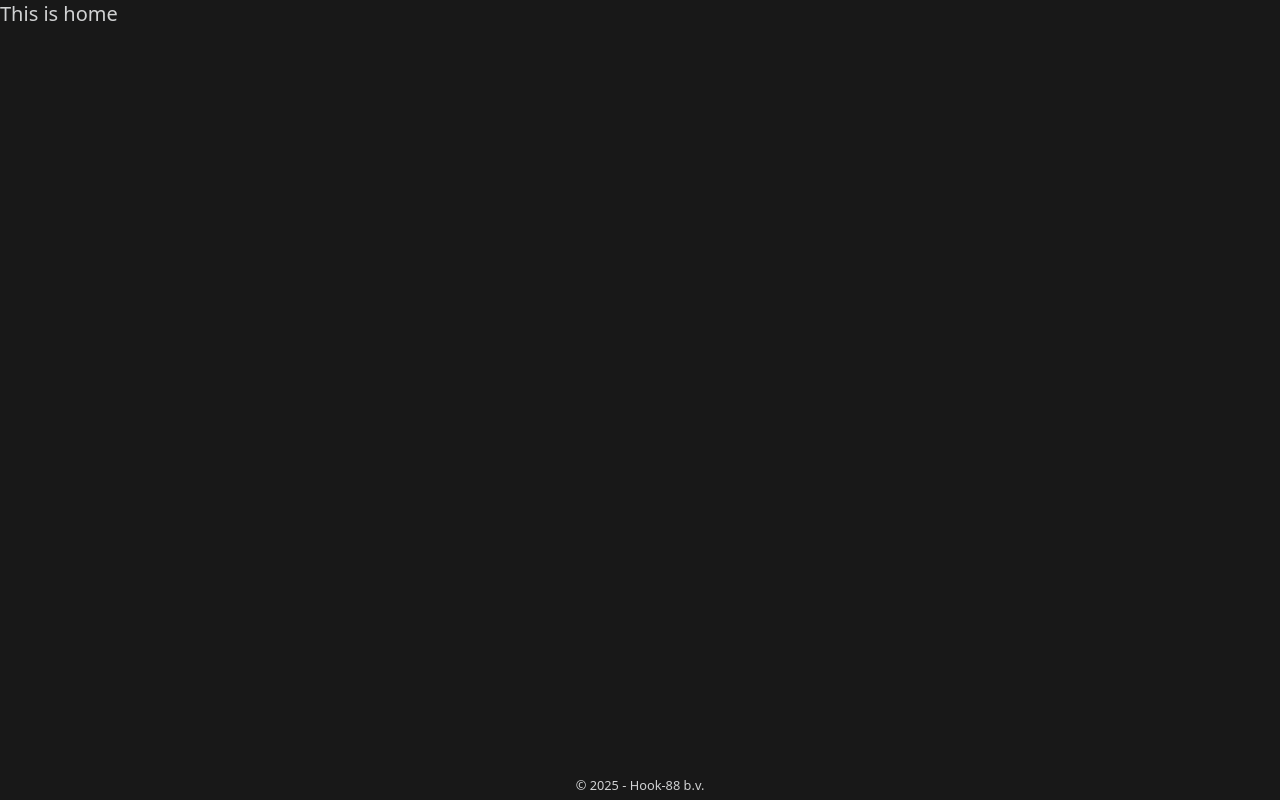
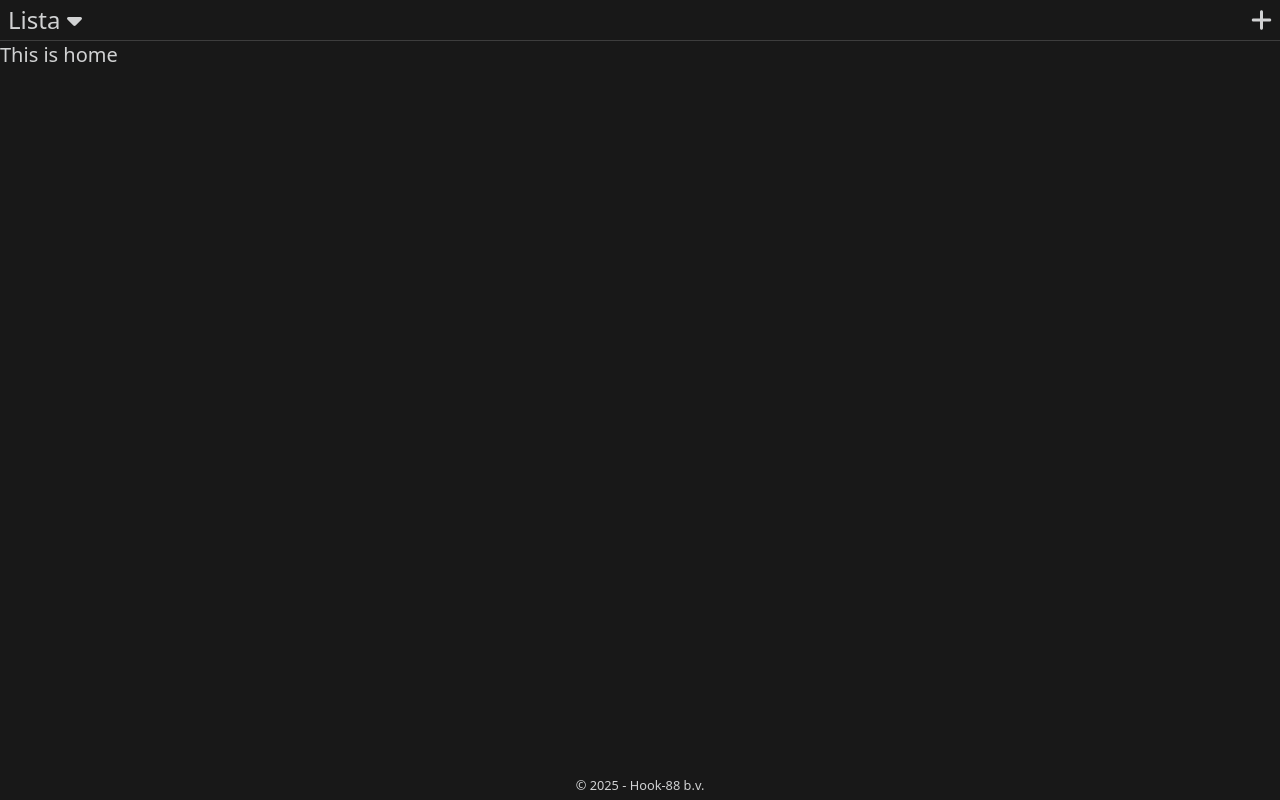
Before and after one commit to Hook-88/lista-de-shopping, a Vue app: page / in a window 1280 px wide. Built offline with nearby package versions, Linux system fonts and the light colour scheme; the HTML template or start-up script is replaced by a standard one.

Commit message:
add main nav markup and styles

```diff
--- a/package.json
+++ b/package.json
@@ -15,6 +15,11 @@
     "format": "prettier --write src/"
   },
   "dependencies": {
+    "@fortawesome/fontawesome-svg-core": "^6.7.2",
+    "@fortawesome/free-brands-svg-icons": "^6.7.2",
+    "@fortawesome/free-regular-svg-icons": "^6.7.2",
+    "@fortawesome/free-solid-svg-icons": "^6.7.2",
+    "@fortawesome/vue-fontawesome": "^3.0.8",
     "@tailwindcss/vite": "^4.1.4",
     "pinia": "^3.0.1",
     "tailwindcss": "^4.1.4",
--- /dev/null
+++ b/src/components/buttons/IconButton.vue
@@ -0,0 +1,12 @@
+<script setup lang="ts">
+import { type ButtonHTMLAttributes } from 'vue';
+
+defineProps< /* @vue-ignore */ ButtonHTMLAttributes>()
+
+</script>
+
+<template>
+  <button class="px-2 py-1">
+    <slot></slot>
+  </button>
+</template>
--- /dev/null
+++ b/src/components/icons/IconCaretDown.vue
@@ -0,0 +1,9 @@
+<script setup lang="ts">
+import { faCaretDown } from '@fortawesome/free-solid-svg-icons/faCaretDown';
+import { FontAwesomeIcon } from '@fortawesome/vue-fontawesome';
+
+</script>
+
+<template>
+  <FontAwesomeIcon :icon="faCaretDown" />
+</template>
--- /dev/null
+++ b/src/components/icons/IconClose.vue
@@ -0,0 +1,9 @@
+<script setup lang="ts">
+import { faClose } from '@fortawesome/free-solid-svg-icons/faClose';
+import { FontAwesomeIcon } from '@fortawesome/vue-fontawesome';
+
+</script>
+
+<template>
+  <FontAwesomeIcon :icon="faClose" />
+</template>
--- /dev/null
+++ b/src/components/main-nav/MainNav.vue
@@ -0,0 +1,24 @@
+<script setup lang="ts">
+import IconClose from '@/components/icons/IconClose.vue';
+import type { HTMLAttributes } from 'vue';
+
+interface Props extends /* @vue-ignore */ HTMLAttributes {
+  title: string
+}
+
+defineProps<Props>()
+</script>
+
+<template>
+  <nav popover id="main-nav" class="open:flex flex-col min-w-screen bg-[#242424] text-ivory">
+
+    <button class="px-2 py-1 text-left flex items-center justify-between border-b border-ivory/20"
+      popovertarget="main-nav">
+      {{ title }}
+      <IconClose />
+    </button>
+
+    <slot></slot>
+
+  </nav>
+</template>
--- /dev/null
+++ b/src/components/page-header/PageHeader.vue
@@ -0,0 +1,16 @@
+<script setup lang="ts">
+import type { HTMLAttributes } from 'vue';
+
+interface Props extends /* @vue-ignore */ HTMLAttributes {
+  title?: string
+}
+
+const props = defineProps<Props>()
+
+</script>
+
+<template>
+  <header class="text-2xl border-b border-ivory/20 flex" v-bind="props">
+    <slot></slot>
+  </header>
+</template>
--- a/src/views/HomeView.vue
+++ b/src/views/HomeView.vue
@@ -1,8 +1,40 @@
 <script setup lang="ts">
+import IconButton from '@/components/buttons/IconButton.vue';
+import IconCaretDown from '@/components/icons/IconCaretDown.vue';
+import MainNav from '@/components/main-nav/MainNav.vue';
+import PageHeader from '@/components/page-header/PageHeader.vue';
+import { faAngleRight, faCaretDown, faClose, faPlus } from '@fortawesome/free-solid-svg-icons';
+import { FontAwesomeIcon } from '@fortawesome/vue-fontawesome';
+import { RouterLink } from 'vue-router';
+
 </script>
 
 <template>
-  <header></header>
+  <PageHeader>
+    <IconButton popovertarget="main-nav">
+      Lista
+      <IconCaretDown />
+    </IconButton>
+
+    <MainNav title="Lista">
+
+      <RouterLink to="/" class="px-2 py-1 ml-auto flex items-center justify-between w-full border-b border-ivory/20">
+        Recipes
+        <FontAwesomeIcon :icon="faAngleRight" />
+      </RouterLink>
+
+      <RouterLink to="/" class="px-2 py-1 ml-auto flex items-center justify-between w-full border-b border-ivory/20">
+        About
+        <FontAwesomeIcon :icon="faAngleRight" />
+      </RouterLink>
+
+    </MainNav>
+
+    <RouterLink to="/" class="px-2 py-1 ml-auto">
+      <FontAwesomeIcon :icon="faPlus" />
+    </RouterLink>
+
+  </PageHeader>
   <main>
     <h1 class="text-xl">This is home</h1>
   </main>
```
Also changed, not shown: 1 other file (tests, documents, lock files or other folders).
